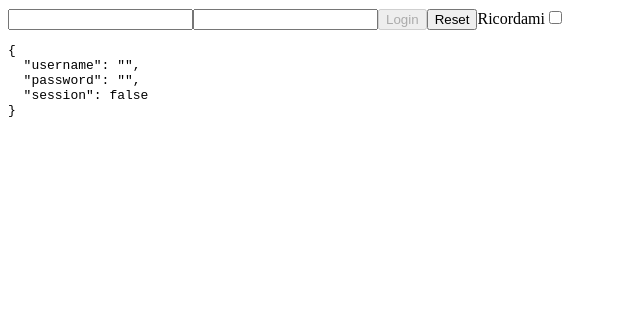
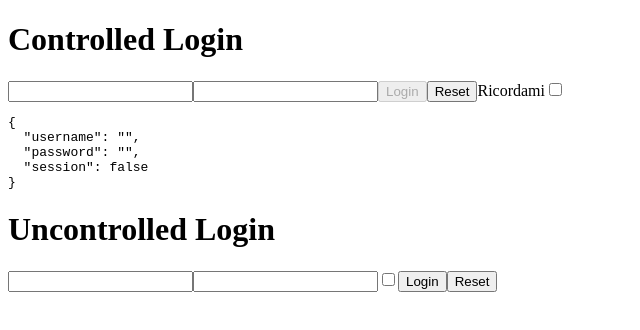
Before and after one commit to ElioFlipper/Forms-Lists-StylingCarmeloSanfratello, a React (Vite) app in the folder ControlledForms/: page / in a window 1280 px wide. Shown: the top 330 px of the page, without its empty margins (0-640 px from the left). Built offline with nearby package versions, Linux system fonts and the light colour scheme.

Commit message:
UncontrolledForms1

```diff
--- a/ControlledForms/src/App.jsx
+++ b/ControlledForms/src/App.jsx
@@ -1,10 +1,12 @@
 import { InteractiveWelcome} from "./InteractiveWelcome";
 import { Login } from "./Login";
+import { UncontrolledLogin } from "./UncontrolledLogin";
 
 export function App(){
   return(
     <div>
       <Login />
+      <UncontrolledLogin />
     </div>
   )
 }
--- a/ControlledForms/src/Login.jsx
+++ b/ControlledForms/src/Login.jsx
@@ -41,6 +41,7 @@ export function Login({ onLogin }) {
 
     return (
         <form onSubmit={handleLogin}>
+            <h1>Controlled Login</h1>
             <input name="username" value={data.username} onInput={handleInputChange} />
             <input name="password" type="password" value={data.password} onInput={handleInputChange} />
             <button name="login" disabled={!data.username || !data.password} onClick={onLogin}>Login</button>
--- /dev/null
+++ b/ControlledForms/src/UncontrolledLogin.jsx
@@ -0,0 +1,29 @@
+export function UncontrolledLogin(){
+
+    function handleForm(event) {
+
+        event.preventDefault()
+
+        const username = event.target.elements.namedItem("username").value
+        const password = event.target.elements.namedItem("password").value
+        const session = event.target.elements.namedItem("session").checked
+
+        const data = {
+            username,
+            password,
+            session
+        }
+        console.log(data)
+    }
+
+    return (
+        <form onSubmit={handleForm}>
+            <h1>Uncontrolled Login</h1>
+            <input name= "username" />
+            <input name= "password" type = "password" />
+            <input name= "session" type = "checkbox" />
+            <button>Login</button>
+            <button type="reset">Reset</button>
+        </form>
+    )
+}
```
